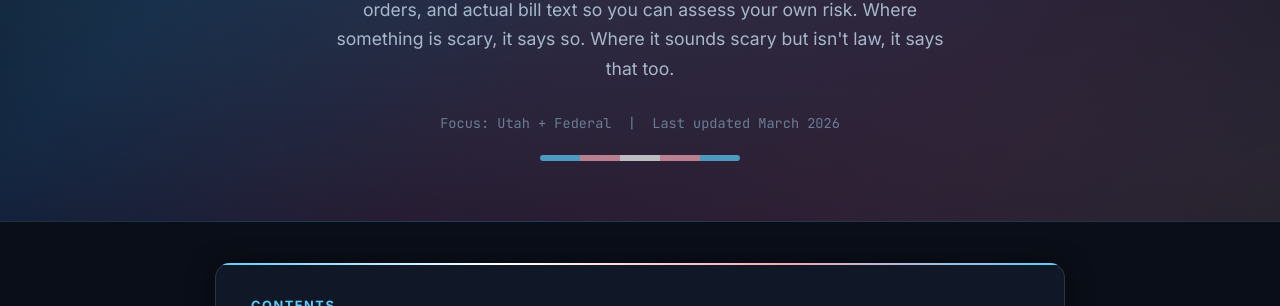
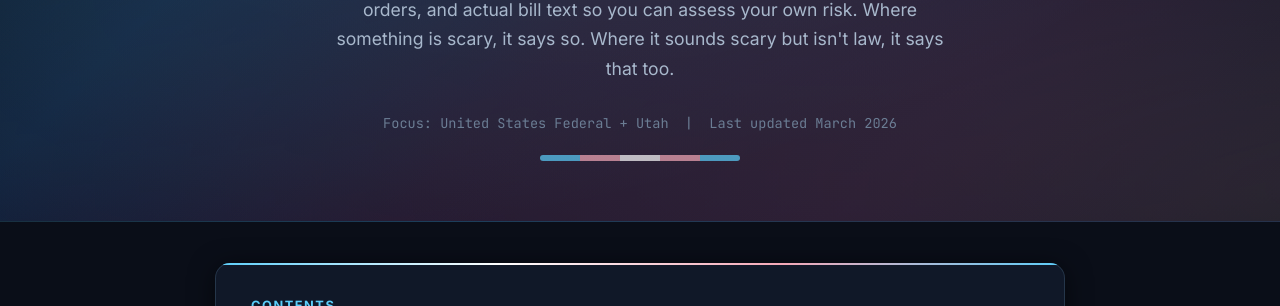
Before and after one commit to LucentFox/lucentfox.github.io, a Jekyll site: the page lgbtq-legal-risks.html, which Jekyll copies as it is, in a window 1280 px wide and 1400 px high. Shown: the part 283-589 px from the top of the window. Built offline with Jekyll 4.4.1, drawn with Linux system fonts in a browser that asks for light colours.

Commit message:
Update lgbtq-legal-risks.html

```diff
--- a/lgbtq-legal-risks.html
+++ b/lgbtq-legal-risks.html
@@ -787,7 +787,7 @@
   <div class="hero-content">
     <h1>When Being Queer or Trans Becomes Legally Risky</h1>
     <p class="subtitle">There's a lot of fear right now, and some of it is warranted. But fear without facts helps no one. This page collects actual legislation, actual executive orders, and actual bill text so you can assess your own risk. Where something is scary, it says so. Where it sounds scary but isn't law, it says that too.</p>
-    <p class="meta">Focus: Utah + Federal &nbsp;|&nbsp; Last updated March 2026</p>
+    <p class="meta">Focus: United States Federal + Utah &nbsp;|&nbsp; Last updated March 2026</p>
     <div class="flag-stripe"></div>
   </div>
 </header>
@@ -889,7 +889,7 @@
       </div>
 
       <div class="spectrum-bar-row highlight" data-score="68">
-        <span class="bar-label">United States <span class="dir-down">&#9660;</span> <span class="us-marker">YOU ARE HERE</span></span>
+        <span class="bar-label">United States <span class="dir-down">&#9660;</span></span>
         <div class="bar-track"><div class="bar-fill tier-us" style="width: 0%;"><span class="bar-score">68</span></div></div>
       </div>
       <div class="spectrum-bar-row" data-score="68">
```
